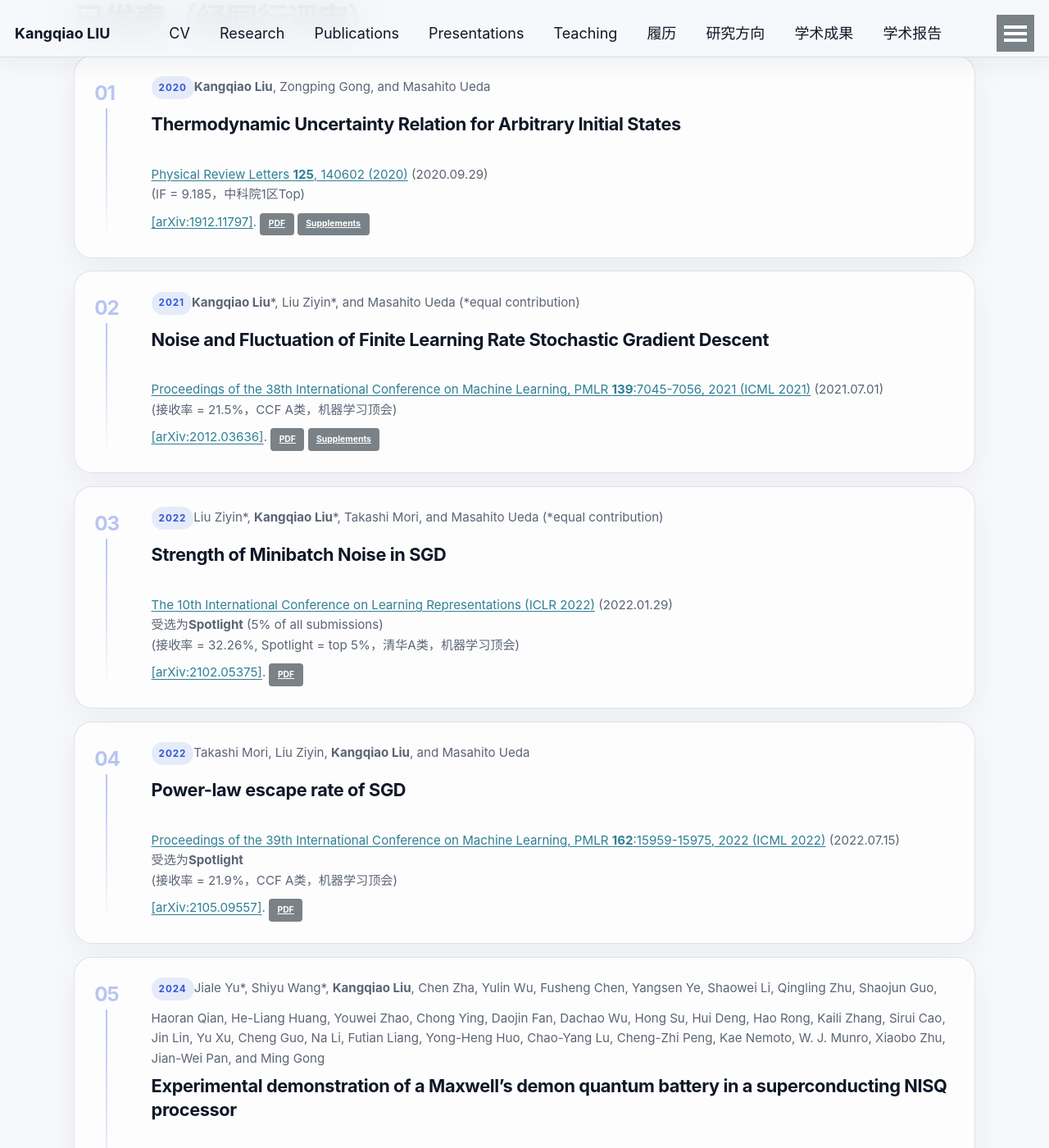
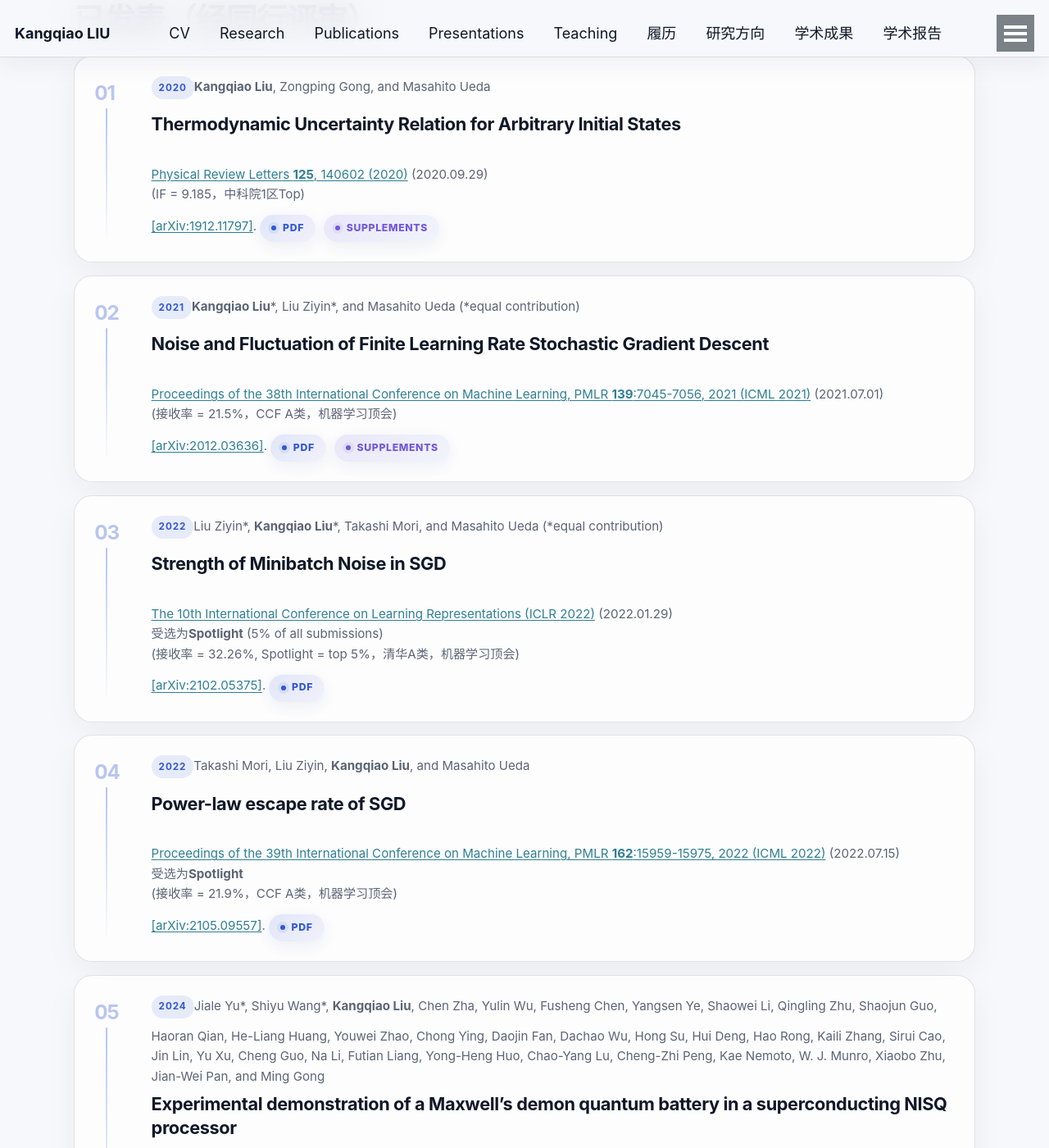
Before and after one commit to KangqiaoLiu/KangqiaoLiu.github.io, a Jekyll site: the page built from _pages/publications_zh.md, in a window 1280 px wide and 1400 px high, scrolled down 733 px. Shown: the whole window at 82% size. Built offline with Jekyll 4.4.1, drawn with Linux system fonts in a browser that asks for light colours.

Commit message:
Refine publication download buttons

```diff
--- a/_sass/_ai-visual-tweaks.scss
+++ b/_sass/_ai-visual-tweaks.scss
@@ -23,6 +23,88 @@
   max-width: 1100px;
   margin-right: auto;
   margin-left: auto;
+}
+
+/* Refined publication action buttons. */
+.is-publications .archive .btn {
+  position: relative;
+  display: inline-flex;
+  min-height: 34px;
+  margin: 0.62rem 0.32rem 0 0;
+  padding: 0.48rem 0.78rem;
+  align-items: center;
+  gap: 0.42rem;
+  border: 1px solid rgba(49, 87, 213, 0.24);
+  border-radius: 999px;
+  background: linear-gradient(135deg, rgba(49, 87, 213, 0.14), rgba(114, 87, 216, 0.08));
+  box-shadow: inset 0 1px 0 rgba(255, 255, 255, 0.62), 0 6px 18px rgba(34, 51, 91, 0.07);
+  color: var(--ai-accent) !important;
+  font-size: 0.68rem;
+  font-weight: 760;
+  letter-spacing: 0.055em;
+  line-height: 1;
+  text-transform: uppercase;
+  text-decoration: none !important;
+  overflow: hidden;
+  transform: translateZ(0);
+  transition: transform 180ms ease, border-color 180ms ease, background 180ms ease, box-shadow 180ms ease;
+}
+
+.is-publications .archive .btn::before {
+  width: 6px;
+  height: 6px;
+  flex: 0 0 6px;
+  border-radius: 50%;
+  background: currentColor;
+  box-shadow: 0 0 0 4px rgba(49, 87, 213, 0.09);
+  content: "";
+}
+
+.is-publications .archive .btn::after {
+  position: absolute;
+  width: 42%;
+  top: -35%;
+  bottom: -35%;
+  left: -55%;
+  background: linear-gradient(90deg, transparent, rgba(255, 255, 255, 0.58), transparent);
+  content: "";
+  pointer-events: none;
+  transform: skewX(-18deg);
+  transition: left 420ms ease;
+}
+
+.is-publications .archive .btn:hover {
+  border-color: rgba(49, 87, 213, 0.42);
+  background: linear-gradient(135deg, rgba(49, 87, 213, 0.20), rgba(114, 87, 216, 0.12));
+  box-shadow: inset 0 1px 0 rgba(255, 255, 255, 0.78), 0 10px 24px rgba(34, 51, 91, 0.13);
+  transform: translateY(-2px);
+}
+
+.is-publications .archive .btn:hover::after {
+  left: 120%;
+}
+
+.is-publications .archive .btn[href*="supp"],
+.is-publications .archive .btn[href*="SM"] {
+  border-color: rgba(114, 87, 216, 0.25);
+  background: linear-gradient(135deg, rgba(114, 87, 216, 0.14), rgba(49, 87, 213, 0.06));
+  color: var(--ai-accent-2) !important;
+}
+
+.is-publications .archive .btn[href*="supp"]::before,
+.is-publications .archive .btn[href*="SM"]::before {
+  box-shadow: 0 0 0 4px rgba(114, 87, 216, 0.09);
+}
+
+.is-publications .archive .btn[href*="supp"]:hover,
+.is-publications .archive .btn[href*="SM"]:hover {
+  border-color: rgba(114, 87, 216, 0.44);
+  background: linear-gradient(135deg, rgba(114, 87, 216, 0.21), rgba(49, 87, 213, 0.10));
+}
+
+.is-publications .archive .btn:focus-visible {
+  outline: 3px solid var(--ai-accent-soft);
+  outline-offset: 3px;
 }
 
 .is-cv .entry-year,
@@ -62,4 +144,8 @@
     color: var(--ai-text);
     -webkit-text-stroke: 0;
   }
+
+  .is-publications .archive .btn {
+    box-shadow: inset 0 1px 0 rgba(255, 255, 255, 0.08), 0 8px 22px rgba(0, 0, 0, 0.20);
+  }
 }
```
